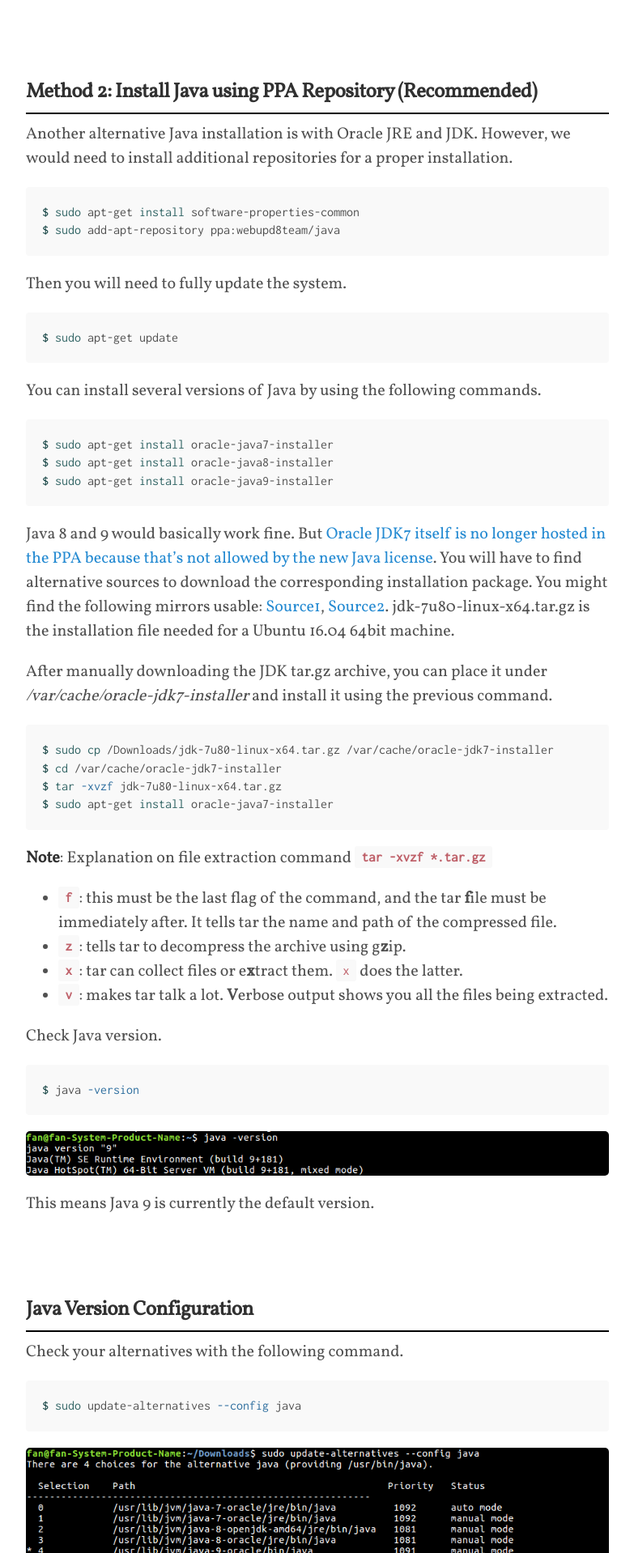
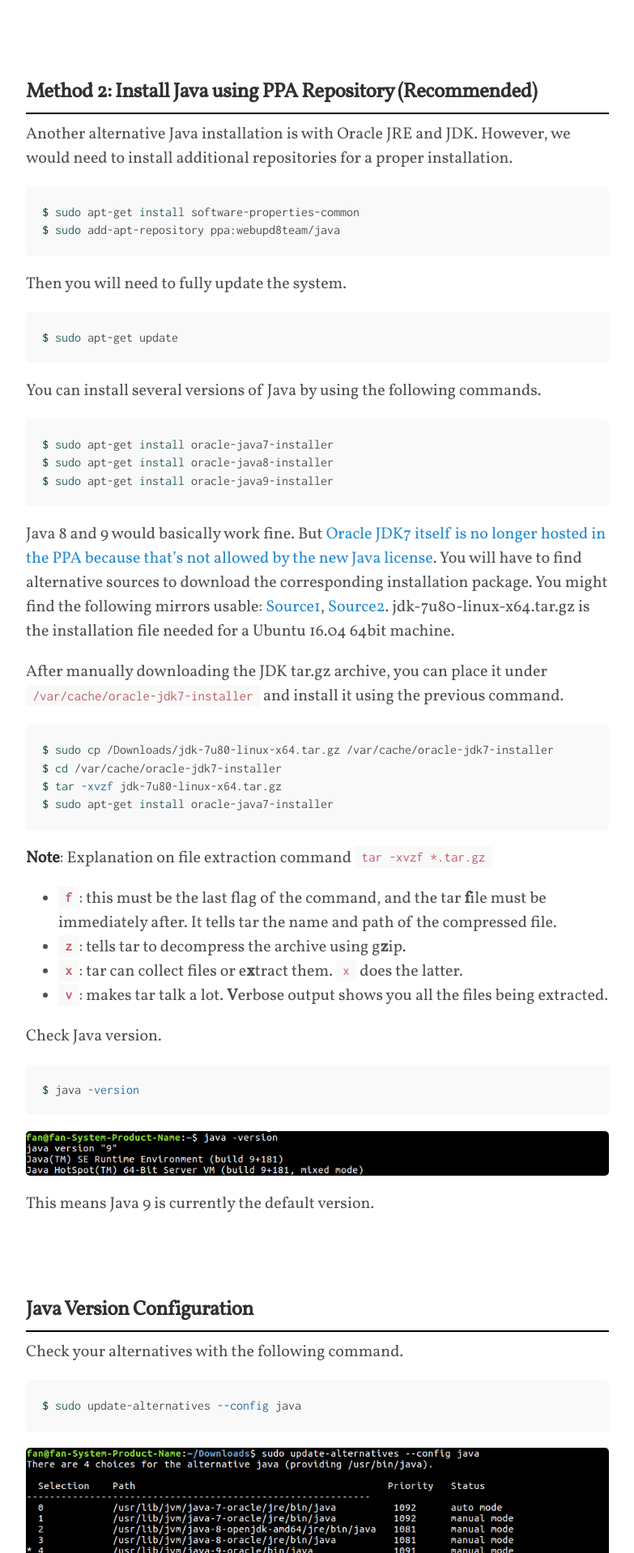
Before and after one commit to shevapato2008/myBlog, a Jekyll site: the page built from _posts/2017-10-11-java-installation.md, in a window 1280 px wide. Shown: the part 1651-3569 px from the top of the page at 81% size, without its empty margins (248-1031 px from the left). Built offline with Jekyll 4.4.1, drawn with Linux system fonts in a browser that asks for light colours; some web fonts are replaced; formulas are drawn with MathJax 3; comment, search, counter and statistics services are not loaded.

Commit message:
Updated.

````diff
--- a/_posts/2017-10-11-java-installation.md
+++ b/_posts/2017-10-11-java-installation.md
@@ -62,14 +62,14 @@
 ```
 Java 8 and 9 would basically work fine. But [Oracle JDK7 itself is no longer hosted in the PPA because that's not allowed by the new Java license](http://www.webupd8.org/2012/01/install-oracle-java-jdk-7-in-ubuntu-via.html). You will have to find alternative sources to download the corresponding installation package. You might find the following mirrors usable: [Source1](http://ftp.osuosl.org/pub/funtoo/distfiles/oracle-java/ "Mirror hosted by Oregon State University"), [Source2](http://www.360sdn.com/ide-develop-tool/2016/0919/9262.html "360sdn Mirror"). jdk-7u80-linux-x64.tar.gz is the installation file needed for a Ubuntu 16.04 64bit machine.
 
-After manually downloading the JDK tar.gz archive, you can place it under */var/cache/oracle-jdk7-installer* and install it using the previous command.
+After manually downloading the JDK tar.gz archive, you can place it under `/var/cache/oracle-jdk7-installer` and install it using the previous command.
 ```shell
 $ sudo cp /Downloads/jdk-7u80-linux-x64.tar.gz /var/cache/oracle-jdk7-installer
 $ cd /var/cache/oracle-jdk7-installer
 $ tar -xvzf jdk-7u80-linux-x64.tar.gz
 $ sudo apt-get install oracle-java7-installer
 ```
-**Note**: Explanation on file extraction command **`tar -xvzf *.tar.gz`**<br>
+**Note**: Explanation on file extraction command `tar -xvzf *.tar.gz`<br>
 + **`f`**: this must be the last flag of the command, and the tar <span style="font-weight: bold;">f</span>ile must be immediately after. It tells tar the name and path of the compressed file.
 + **`z`**: tells tar to decompress the archive using g<span style="font-weight: bold;">z</span>ip.
 + **`x`**: tar can collect files or e<span style="font-weight: bold;">x</span>tract them. `x` does the latter.
````
